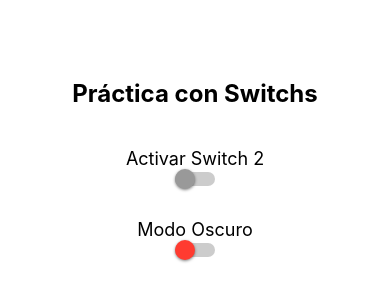
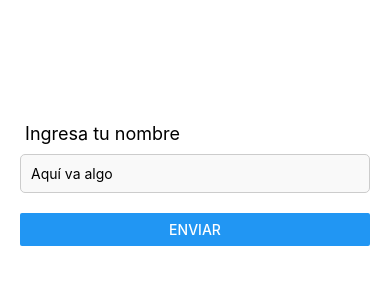
Before and after one commit to fernando-polo/PM192, a React Native app in the folder my-blank/: screen / in a window 390 px wide. Shown: the part 238-538 px from the top of the page. Built offline with nearby package versions, Linux system fonts and the light colour scheme.

Commit message:
Text Input y Alert
Se aprendió a utilizar el text input y el alert.

```diff
--- a/my-blank/App.js
+++ b/my-blank/App.js
@@ -1,118 +1,72 @@
-// Switch
+// Text input y Alert
 
-//Zona 1: importaciones
-import { StatusBar } from 'expo-status-bar';
-import { useState } from 'react';
-import { StyleSheet, Text, View, Switch } from 'react-native';
-import { SafeAreaProvider, SafeAreaView } from 'react-native-safe-area-context';
-
-// import React,{useState} from 'react' ;
+// Importaciones
+import React, { useState } from 'react';
+import { View, Text, TextInput, Button, Alert, StyleSheet } from 'react-native';
 
 
-//Zona 2: Main - ejecución
-export default function App() {
+// Ejecución
+export default function App(){
+  const [nombre, setNombre] = useState('');
 
 
-  const [activarSwitch, setActivarSwitch] = useState(false);
-  const [modoOscuro, setModoOscuro] = useState(false);
+  const mostrarAlerta = () => {
+
+    if (nombre.trim()===''){
+      Alert.alert('error', 'Por favor escribe algo');
+      alert('Escribe algo')
+    } else {
+
+      Alert.alert('Bienvenido', `hola ${nombre}, bienvenido a nuestra app :P`);
+      alert('Hola ' + nombre + ' bienvenido');
 
 
+    }
+  }
+
   return (
-    <SafeAreaProvider>
+    <View style={styles.container}>
 
-       <SafeAreaView  style={[styles.contenedor, modoOscuro && styles.fondoOscuro]} >
+      <Text style={styles.text}> Ingresa tu nombre </Text>
+      <TextInput
+      style={styles.input}
+      placeholder='Aquí va algo'
+      onChangeText={setNombre}
+      value={nombre}
+      >
+      </TextInput>
 
-        {/* Aquí van los componentes */}
-        <Text style = {[styles.titulo, modoOscuro && styles.textoClaro]}>
-          Práctica con Switchs
-        </Text>
+      <Button title = 'Enviar' onPress={mostrarAlerta}></Button>
 
-        <View style={styles.opcion}>
+    </View>
+  )
+};
 
-          <Text style={[styles.etiqueta, modoOscuro && styles.textoClaro]}>
-            Activar Switch 2
-          </Text>
-
-          <Switch
-            value={activarSwitch}
-            onValueChange={setActivarSwitch}
-            trackColor= {{false:'#ccc', true:'#4caf50'}}
-            thumbColor={activarSwitch?'#ffffff':'#999999'}>
-          </Switch>
-
-        </View>
-
-        <View style={styles.opcion}>
-
-          <Text style={[styles.etiqueta, modoOscuro && styles.textoClaro]}>
-            Modo Oscuro
-          </Text>
-
-          <Switch
-            value={modoOscuro}
-            onValueChange={setModoOscuro}
-            disabled = {!activarSwitch}
-            trackColor = {
-              !activarSwitch
-              ?{false:'#ccc', true:'#4caf50'}
-              :{false: '#ccc', true: '#4caf50'}
-            }
-            thumbColor={
-              !activarSwitch
-                ?'#ff3b30'
-                :modoOscuro
-                ? '#ffffff'
-                :'#999999'
-                }>
-          </Switch>
-
-        </View>
-
-
-
-        </SafeAreaView>
-
-    </SafeAreaProvider>
-
-  );
-}
-
-
+// Estilos
 const styles = StyleSheet.create({
-
-  contenedor: {
+  container: {
     flex: 1,
     backgroundColor: '#fff',
-    paddingHorizontal: 30,
+    padding: 20,
     justifyContent: 'center',
   },
 
-  titulo: {
-    fontSize: 24,
-    marginBottom: 40,
-    textAlign: 'center',
-    fontWeight: 'bold',
+  text: {
+    fontSize: 18,
+    marginBottom: 10,
+    color: '#000'
   },
 
-
-  fondoOscuro: {
-    backgroundColor: "#1a1a1a"
-  },
-
-  textoClaro: {
-    color: '#ffffff'
-  },
-
-  opcion: {
-    felxDirection: 'row',
-    justifyContent: 'space-between',
-    marginBottom: 30,
-    alignItems: 'center',
-  },
-
-  etiqueta: {
-    fontSize: 18,
+  input: {
+    borderWidth: 1,
+    borderColor: '#ccc',
+    padding: 10,
+    marginBottom: 20,
+    borderRadius: 5,
+    backgroundColor: '#f9f9f9',
+    color: '#000'
   }
 
+  }
 
-});
+);
```
